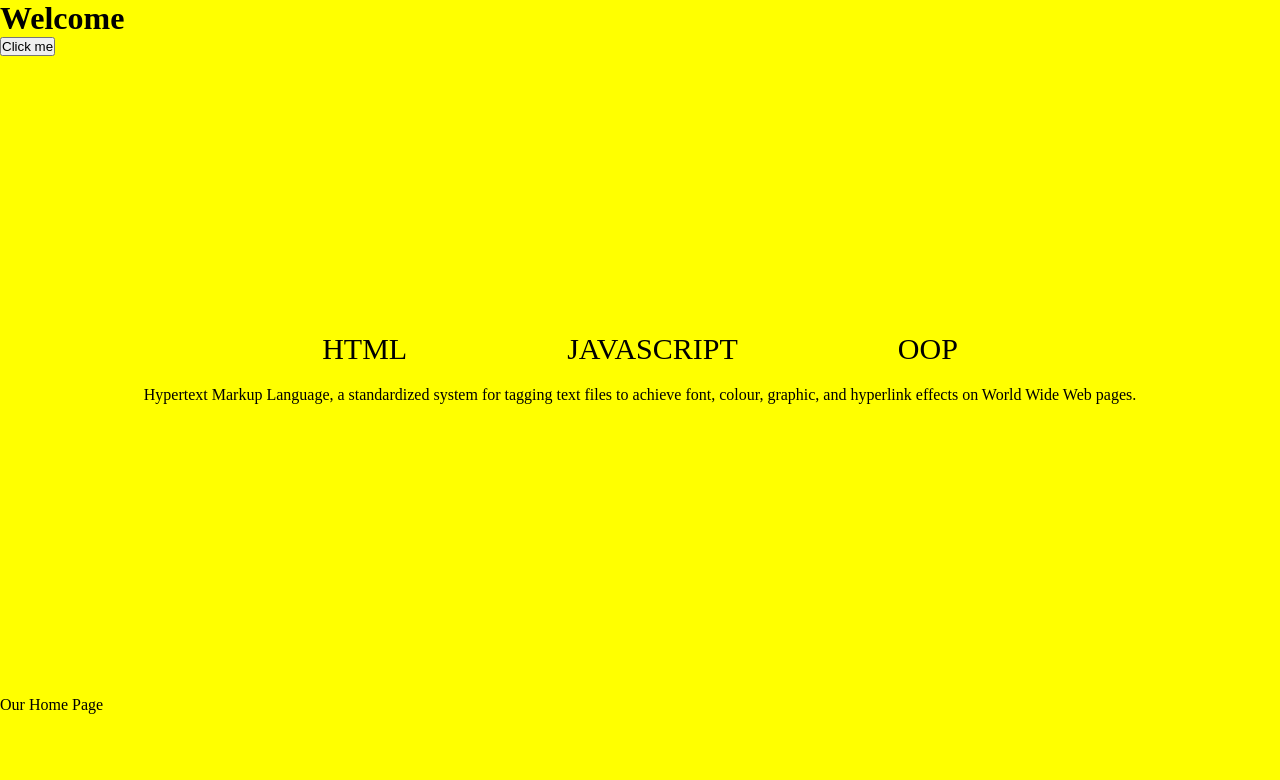
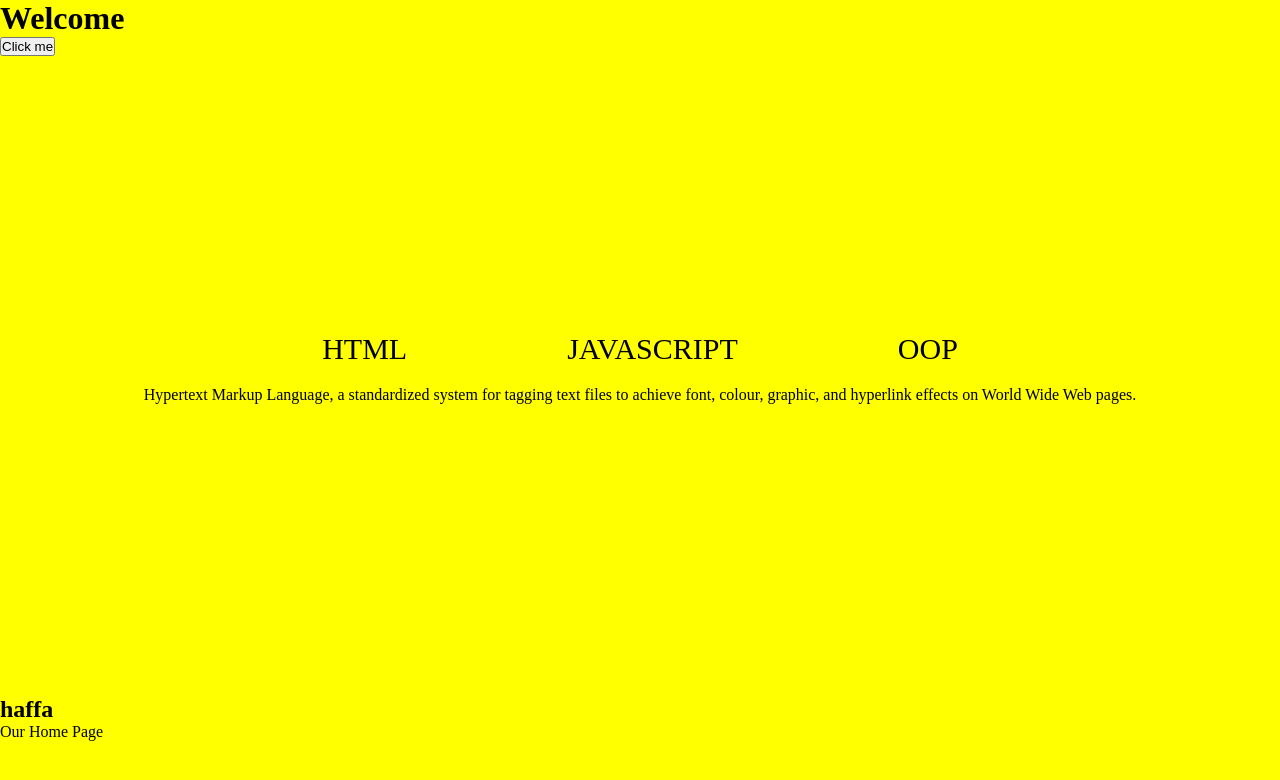
Before and after one commit to abdulsalammubarak38/gitclass, a plain HTML site: page index.html in a window 1280 px wide. Drawn offline with Linux system fonts and the light colour scheme.

Commit message:
index.html modified

```diff
--- a/index.html
+++ b/index.html
@@ -47,6 +47,8 @@
       </div>
     </div>
 
+    <h2>haffa</h2>
+
     <script src="/main.js"></script>
   </body>
 </html>
```
